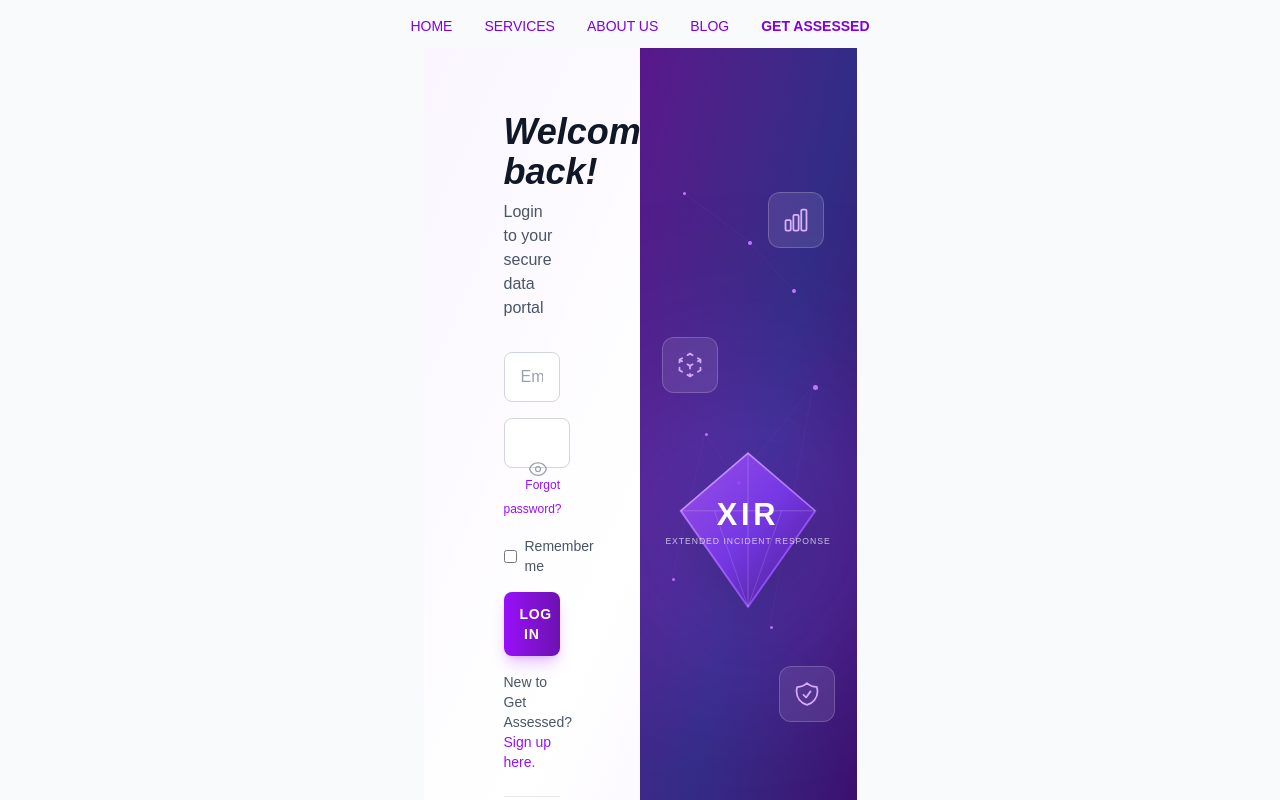
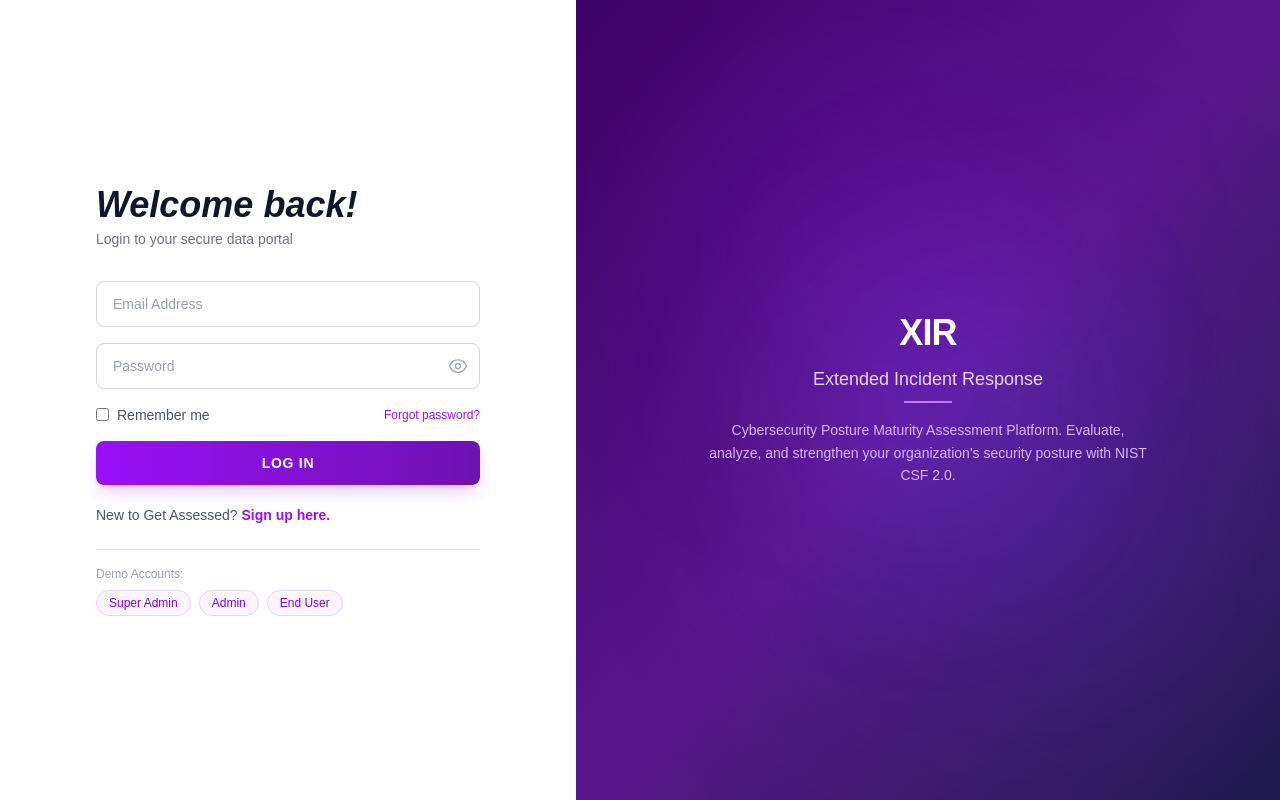
Before and after one commit to gamertamer030386-lgtm/nist_v2, a Next.js app: page /login in a window 1280 px wide. Shown: the top 800 px of the page. Built offline with nearby package versions, Linux system fonts and the light colour scheme.

Commit message:
Login page: full screen, no icons, clean blurred purple right side

```diff
--- a/src/app/(auth)/login/page.tsx
+++ b/src/app/(auth)/login/page.tsx
@@ -19,12 +19,7 @@ export default function LoginPage() {
     setIsLoading(true);
 
     try {
-      const result = await signIn("credentials", {
-        email,
-        password,
-        redirect: false,
-      });
-
+      const result = await signIn("credentials", { email, password, redirect: false });
       if (result?.error) {
         setError("Invalid email or password");
       } else {
@@ -38,23 +33,14 @@ export default function LoginPage() {
   }
 
   return (
-    <div className="flex min-h-screen bg-gradient-to-br from-purple-50 via-white to-purple-100">
-      {/* ─── Navigation Bar ─────────────────────────────────────────────── */}
-      <nav className="fixed top-0 left-0 right-0 z-50 flex items-center justify-center gap-8 py-4 text-sm font-medium text-purple-700">
-        <span className="cursor-pointer hover:text-purple-900 transition-colors">HOME</span>
-        <span className="cursor-pointer hover:text-purple-900 transition-colors">SERVICES</span>
-        <span className="cursor-pointer hover:text-purple-900 transition-colors">ABOUT US</span>
-        <span className="cursor-pointer hover:text-purple-900 transition-colors">BLOG</span>
-        <span className="cursor-pointer hover:text-purple-900 font-bold transition-colors">GET ASSESSED</span>
-      </nav>
-
-      {/* ─── Left Side: Login Form ──────────────────────────────────────── */}
-      <div className="flex w-full lg:w-1/2 flex-col justify-center px-12 lg:px-20 pt-16">
-        <div className="w-full max-w-md">
-          <h1 className="text-4xl font-bold text-gray-900 italic mb-2">
+    <div className="fixed inset-0 flex w-screen h-screen overflow-hidden">
+      {/* ─── Left Side: Login Form (white/light) ────────────────────────── */}
+      <div className="w-full lg:w-[45%] flex flex-col justify-center px-8 sm:px-16 lg:px-20 bg-white relative z-10">
+        <div className="w-full max-w-sm mx-auto">
+          <h1 className="text-4xl font-bold text-gray-900 italic mb-1">
             Welcome back!
           </h1>
-          <p className="text-gray-600 mb-8">
+          <p className="text-gray-500 mb-8 text-sm">
             Login to your secure data portal
           </p>
 
@@ -65,16 +51,14 @@ export default function LoginPage() {
               </div>
             )}
 
-            <div>
             <input
               type="email"
               value={email}
               onChange={(e) => setEmail(e.target.value)}
               required
               placeholder="Email Address"
-                className="w-full rounded-lg border border-gray-300 px-4 py-3 text-gray-900 placeholder-gray-400 focus:border-purple-500 focus:outline-none focus:ring-2 focus:ring-purple-200 bg-white"
+              className="w-full rounded-lg border border-gray-300 px-4 py-3 text-gray-900 placeholder-gray-400 focus:border-purple-500 focus:outline-none focus:ring-2 focus:ring-purple-200 bg-white text-sm"
             />
-            </div>
 
             <div className="relative">
               <input
@@ -83,70 +67,55 @@ export default function LoginPage() {
                 onChange={(e) => setPassword(e.target.value)}
                 required
                 placeholder="Password"
-                className="w-full rounded-lg border border-gray-300 px-4 py-3 text-gray-900 placeholder-gray-400 focus:border-purple-500 focus:outline-none focus:ring-2 focus:ring-purple-200 bg-white pr-12"
+                className="w-full rounded-lg border border-gray-300 px-4 py-3 text-gray-900 placeholder-gray-400 focus:border-purple-500 focus:outline-none focus:ring-2 focus:ring-purple-200 bg-white pr-12 text-sm"
               />
               <button
                 type="button"
                 onClick={() => setShowPassword(!showPassword)}
                 className="absolute right-3 top-1/2 -translate-y-1/2 text-gray-400 hover:text-gray-600"
               >
-                {showPassword ? (
-                  <svg className="w-5 h-5" fill="none" viewBox="0 0 24 24" strokeWidth={1.5} stroke="currentColor">
-                    <path strokeLinecap="round" strokeLinejoin="round" d="M3.98 8.223A10.477 10.477 0 001.934 12C3.226 16.338 7.244 19.5 12 19.5c.993 0 1.953-.138 2.863-.395M6.228 6.228A10.45 10.45 0 0112 4.5c4.756 0 8.773 3.162 10.065 7.498a10.523 10.523 0 01-4.293 5.774M6.228 6.228L3 3m3.228 3.228l3.65 3.65m7.894 7.894L21 21m-3.228-3.228l-3.65-3.65m0 0a3 3 0 10-4.243-4.243m4.242 4.242L9.88 9.88" />
-                  </svg>
-                ) : (
                 <svg className="w-5 h-5" fill="none" viewBox="0 0 24 24" strokeWidth={1.5} stroke="currentColor">
                   <path strokeLinecap="round" strokeLinejoin="round" d="M2.036 12.322a1.012 1.012 0 010-.639C3.423 7.51 7.36 4.5 12 4.5c4.638 0 8.573 3.007 9.963 7.178.07.207.07.431 0 .639C20.577 16.49 16.64 19.5 12 19.5c-4.638 0-8.573-3.007-9.963-7.178z" />
                   <path strokeLinecap="round" strokeLinejoin="round" d="M15 12a3 3 0 11-6 0 3 3 0 016 0z" />
                 </svg>
-                )}
               </button>
-              <div className="text-right mt-1">
-                <span className="text-xs text-purple-600 cursor-pointer hover:underline">Forgot password?</span>
-              </div>
             </div>
 
-            <div className="flex items-center gap-2">
-              <input type="checkbox" id="remember" className="rounded border-gray-300 text-purple-600 focus:ring-purple-500" />
-              <label htmlFor="remember" className="text-sm text-gray-600">Remember me</label>
+            <div className="flex items-center justify-between">
+              <label className="flex items-center gap-2 text-sm text-gray-600 cursor-pointer">
+                <input type="checkbox" className="rounded border-gray-300 text-purple-600 focus:ring-purple-500" />
+                Remember me
+              </label>
+              <span className="text-xs text-purple-600 cursor-pointer hover:underline">Forgot password?</span>
             </div>
 
             <button
               type="submit"
               disabled={isLoading}
-              className="w-full rounded-lg bg-gradient-to-r from-purple-600 to-purple-800 px-4 py-3 text-sm font-bold uppercase tracking-wider text-white shadow-lg shadow-purple-500/30 hover:from-purple-700 hover:to-purple-900 focus:outline-none focus:ring-2 focus:ring-purple-500 disabled:opacity-50 transition-all"
+              className="w-full rounded-lg bg-gradient-to-r from-purple-600 to-purple-800 px-4 py-3 text-sm font-bold uppercase tracking-wider text-white shadow-lg shadow-purple-500/25 hover:from-purple-700 hover:to-purple-900 disabled:opacity-50 transition-all"
             >
               {isLoading ? "LOGGING IN..." : "LOG IN"}
             </button>
           </form>
 
-          <p className="mt-4 text-sm text-gray-600">
-            New to Get Assessed? <Link href="/register" className="text-purple-600 font-medium hover:underline">Sign up here.</Link>
+          <p className="mt-5 text-sm text-gray-600">
+            New to Get Assessed? <Link href="/register" className="text-purple-600 font-semibold hover:underline">Sign up here.</Link>
           </p>
 
-          {/* Demo Credentials */}
+          {/* Demo Accounts */}
           <div className="mt-6 pt-4 border-t border-gray-200">
-            <p className="text-xs text-gray-500 mb-2 font-medium">Demo Accounts (click to fill):</p>
+            <p className="text-xs text-gray-400 mb-2">Demo Accounts:</p>
             <div className="flex gap-2 flex-wrap">
-              <button
-                type="button"
-                onClick={() => { setEmail("admin@system.local"); setPassword("Admin123!"); }}
-                className="rounded-full border border-purple-200 bg-purple-50 px-3 py-1 text-xs text-purple-700 hover:bg-purple-100 transition-colors"
-              >
+              <button type="button" onClick={() => { setEmail("admin@system.local"); setPassword("Admin123!"); }}
+                className="rounded-full border border-purple-200 bg-purple-50 px-3 py-1 text-xs text-purple-700 hover:bg-purple-100">
                 Super Admin
               </button>
-              <button
-                type="button"
-                onClick={() => { setEmail("demo.admin@example.com"); setPassword("Admin123!"); }}
-                className="rounded-full border border-purple-200 bg-purple-50 px-3 py-1 text-xs text-purple-700 hover:bg-purple-100 transition-colors"
-              >
+              <button type="button" onClick={() => { setEmail("demo.admin@example.com"); setPassword("Admin123!"); }}
+                className="rounded-full border border-purple-200 bg-purple-50 px-3 py-1 text-xs text-purple-700 hover:bg-purple-100">
                 Admin
               </button>
-              <button
-                type="button"
-                onClick={() => { setEmail("demo.user@example.com"); setPassword("User123!"); }}
-                className="rounded-full border border-purple-200 bg-purple-50 px-3 py-1 text-xs text-purple-700 hover:bg-purple-100 transition-colors"
-              >
+              <button type="button" onClick={() => { setEmail("demo.user@example.com"); setPassword("User123!"); }}
+                className="rounded-full border border-purple-200 bg-purple-50 px-3 py-1 text-xs text-purple-700 hover:bg-purple-100">
                 End User
               </button>
             </div>
@@ -154,107 +123,26 @@ export default function LoginPage() {
         </div>
       </div>
 
-      {/* ─── Right Side: Cybersecurity Visual with XIR Logo ─────────────── */}
-      <div className="hidden lg:flex lg:w-1/2 relative overflow-hidden bg-gradient-to-br from-purple-900 via-indigo-900 to-purple-950">
-        {/* Grid floor effect */}
-        <div className="absolute bottom-0 left-0 right-0 h-1/2" style={{
-          background: "linear-gradient(to top, rgba(147, 51, 234, 0.3), transparent)",
-          backgroundImage: `
-            linear-gradient(to right, rgba(168, 85, 247, 0.2) 1px, transparent 1px),
-            linear-gradient(to top, rgba(168, 85, 247, 0.2) 1px, transparent 1px)
-          `,
-          backgroundSize: "40px 40px",
-          transform: "perspective(500px) rotateX(60deg)",
-          transformOrigin: "bottom",
-        }} />
+      {/* ─── Right Side: Dark purple with blurred background ────────────── */}
+      <div className="hidden lg:block lg:w-[55%] relative bg-gradient-to-br from-purple-950 via-purple-900 to-indigo-950">
+        {/* Blurred purple circles */}
+        <div className="absolute top-[10%] left-[20%] w-80 h-80 bg-purple-600/20 rounded-full blur-[100px]" />
+        <div className="absolute bottom-[15%] right-[10%] w-96 h-96 bg-indigo-600/20 rounded-full blur-[120px]" />
+        <div className="absolute top-[50%] left-[50%] -translate-x-1/2 -translate-y-1/2 w-72 h-72 bg-violet-500/15 rounded-full blur-[80px]" />
 
-        {/* Glowing dots / network nodes */}
-        <div className="absolute inset-0">
-          {[
-            { top: "15%", left: "20%", size: "3px" },
-            { top: "25%", left: "70%", size: "4px" },
-            { top: "40%", left: "30%", size: "3px" },
-            { top: "35%", left: "80%", size: "5px" },
-            { top: "55%", left: "15%", size: "3px" },
-            { top: "20%", left: "50%", size: "4px" },
-            { top: "60%", left: "60%", size: "3px" },
-            { top: "45%", left: "45%", size: "4px" },
-          ].map((dot, i) => (
-            <div
-              key={i}
-              className="absolute rounded-full bg-purple-400 animate-pulse"
-              style={{ top: dot.top, left: dot.left, width: dot.size, height: dot.size, animationDelay: `${i * 0.3}s` }}
-            />
-          ))}
+        {/* Content */}
+        <div className="relative z-10 flex flex-col items-center justify-center h-full px-12 text-center">
+          <h2 className="text-4xl font-bold text-white mb-3 tracking-tight">
+            XIR
+          </h2>
+          <p className="text-lg text-purple-200 font-medium mb-2">
+            Extended Incident Response
+          </p>
+          <div className="w-12 h-0.5 bg-purple-400 mx-auto mb-4" />
+          <p className="text-purple-300 text-sm max-w-md leading-relaxed">
+            Cybersecurity Posture Maturity Assessment Platform. Evaluate, analyze, and strengthen your organization&apos;s security posture with NIST CSF 2.0.
+          </p>
         </div>
-
-        {/* Connection lines */}
-        <svg className="absolute inset-0 w-full h-full opacity-20" xmlns="http://www.w3.org/2000/svg">
-          <line x1="20%" y1="15%" x2="50%" y2="20%" stroke="#a855f7" strokeWidth="0.5" />
-          <line x1="50%" y1="20%" x2="70%" y2="25%" stroke="#a855f7" strokeWidth="0.5" />
-          <line x1="30%" y1="40%" x2="45%" y2="45%" stroke="#a855f7" strokeWidth="0.5" />
-          <line x1="45%" y1="45%" x2="80%" y2="35%" stroke="#a855f7" strokeWidth="0.5" />
-          <line x1="15%" y1="55%" x2="30%" y2="40%" stroke="#a855f7" strokeWidth="0.5" />
-          <line x1="60%" y1="60%" x2="80%" y2="35%" stroke="#a855f7" strokeWidth="0.5" />
-        </svg>
-
-        {/* Floating icons */}
-        <div className="absolute top-[15%] right-[15%] w-14 h-14 rounded-xl bg-white/10 backdrop-blur-sm border border-white/20 flex items-center justify-center">
-          <svg className="w-7 h-7 text-purple-300" fill="none" viewBox="0 0 24 24" strokeWidth={1.5} stroke="currentColor">
-            <path strokeLinecap="round" strokeLinejoin="round" d="M3 13.125C3 12.504 3.504 12 4.125 12h2.25c.621 0 1.125.504 1.125 1.125v6.75C7.5 20.496 6.996 21 6.375 21h-2.25A1.125 1.125 0 013 19.875v-6.75zM9.75 8.625c0-.621.504-1.125 1.125-1.125h2.25c.621 0 1.125.504 1.125 1.125v11.25c0 .621-.504 1.125-1.125 1.125h-2.25a1.125 1.125 0 01-1.125-1.125V8.625zM16.5 4.125c0-.621.504-1.125 1.125-1.125h2.25C20.496 3 21 3.504 21 4.125v15.75c0 .621-.504 1.125-1.125 1.125h-2.25a1.125 1.125 0 01-1.125-1.125V4.125z" />
-          </svg>
-        </div>
-
-        <div className="absolute top-[30%] left-[10%] w-14 h-14 rounded-xl bg-white/10 backdrop-blur-sm border border-white/20 flex items-center justify-center">
-          <svg className="w-7 h-7 text-purple-300" fill="none" viewBox="0 0 24 24" strokeWidth={1.5} stroke="currentColor">
-            <path strokeLinecap="round" strokeLinejoin="round" d="M21 7.5l-2.25-1.313M21 7.5v2.25m0-2.25l-2.25 1.313M3 7.5l2.25-1.313M3 7.5l2.25 1.313M3 7.5v2.25m9 3l2.25-1.313M12 12.75l-2.25-1.313M12 12.75V15m0 6.75l2.25-1.313M12 21.75V19.5m0 2.25l-2.25-1.313m0-16.875L12 2.25l2.25 1.313M21 14.25v2.25l-2.25 1.313m-13.5 0L3 16.5v-2.25" />
-          </svg>
-        </div>
-
-        <div className="absolute bottom-[30%] right-[10%] w-14 h-14 rounded-xl bg-white/10 backdrop-blur-sm border border-white/20 flex items-center justify-center">
-          <svg className="w-7 h-7 text-purple-300" fill="none" viewBox="0 0 24 24" strokeWidth={1.5} stroke="currentColor">
-            <path strokeLinecap="round" strokeLinejoin="round" d="M9 12.75L11.25 15 15 9.75m-3-7.036A11.959 11.959 0 013.598 6 11.99 11.99 0 003 9.749c0 5.592 3.824 10.29 9 11.623 5.176-1.332 9-6.03 9-11.622 0-1.31-.21-2.571-.598-3.751h-.152c-3.196 0-6.1-1.248-8.25-3.285z" />
-          </svg>
-        </div>
-
-        {/* XIR Diamond Logo - Center */}
-        <div className="absolute inset-0 flex items-center justify-center">
-          <div className="relative">
-            {/* Glow effect */}
-            <div className="absolute inset-0 blur-3xl bg-purple-500/30 rounded-full scale-150" />
-
-            {/* Diamond shape with XIR text */}
-            <svg className="relative w-48 h-48 drop-shadow-2xl" viewBox="0 0 200 200" fill="none" xmlns="http://www.w3.org/2000/svg">
-              {/* Diamond body */}
-              <path d="M100 20 L170 80 L100 180 L30 80 Z" fill="url(#diamondGradient)" stroke="url(#diamondStroke)" strokeWidth="2" />
-              {/* Inner facets */}
-              <path d="M100 20 L100 180" stroke="rgba(255,255,255,0.2)" strokeWidth="1" />
-              <path d="M30 80 L170 80" stroke="rgba(255,255,255,0.2)" strokeWidth="1" />
-              <path d="M100 20 L30 80" stroke="rgba(255,255,255,0.3)" strokeWidth="1" />
-              <path d="M100 20 L170 80" stroke="rgba(255,255,255,0.3)" strokeWidth="1" />
-              <path d="M65 80 L100 180" stroke="rgba(255,255,255,0.15)" strokeWidth="1" />
-              <path d="M135 80 L100 180" stroke="rgba(255,255,255,0.15)" strokeWidth="1" />
-              {/* XIR Text */}
-              <text x="100" y="95" textAnchor="middle" fill="white" fontSize="32" fontWeight="bold" fontFamily="Arial, sans-serif" letterSpacing="4">XIR</text>
-              <text x="100" y="115" textAnchor="middle" fill="rgba(255,255,255,0.7)" fontSize="9" fontFamily="Arial, sans-serif" letterSpacing="1">EXTENDED INCIDENT RESPONSE</text>
-              {/* Gradients */}
-              <defs>
-                <linearGradient id="diamondGradient" x1="0%" y1="0%" x2="100%" y2="100%">
-                  <stop offset="0%" stopColor="#a855f7" stopOpacity="0.8" />
-                  <stop offset="50%" stopColor="#7c3aed" stopOpacity="0.9" />
-                  <stop offset="100%" stopColor="#4c1d95" stopOpacity="0.8" />
-                </linearGradient>
-                <linearGradient id="diamondStroke" x1="0%" y1="0%" x2="100%" y2="100%">
-                  <stop offset="0%" stopColor="#c084fc" />
-                  <stop offset="100%" stopColor="#7c3aed" />
-                </linearGradient>
-              </defs>
-            </svg>
-          </div>
-        </div>
-
-        {/* Bottom glow line */}
-        <div className="absolute bottom-0 left-0 right-0 h-px bg-gradient-to-r from-transparent via-purple-400 to-transparent" />
       </div>
     </div>
   );
```
Lines whose indentation alone changed are shown as unchanged.
